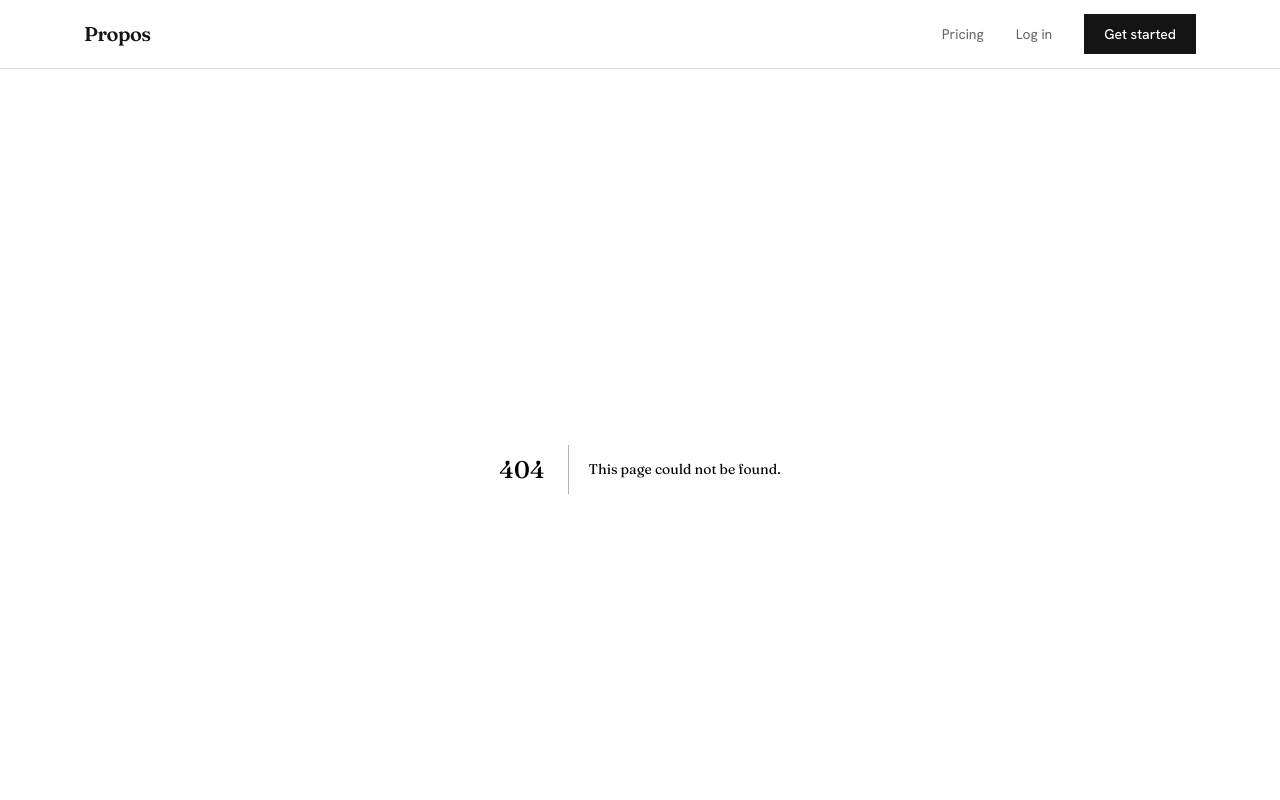
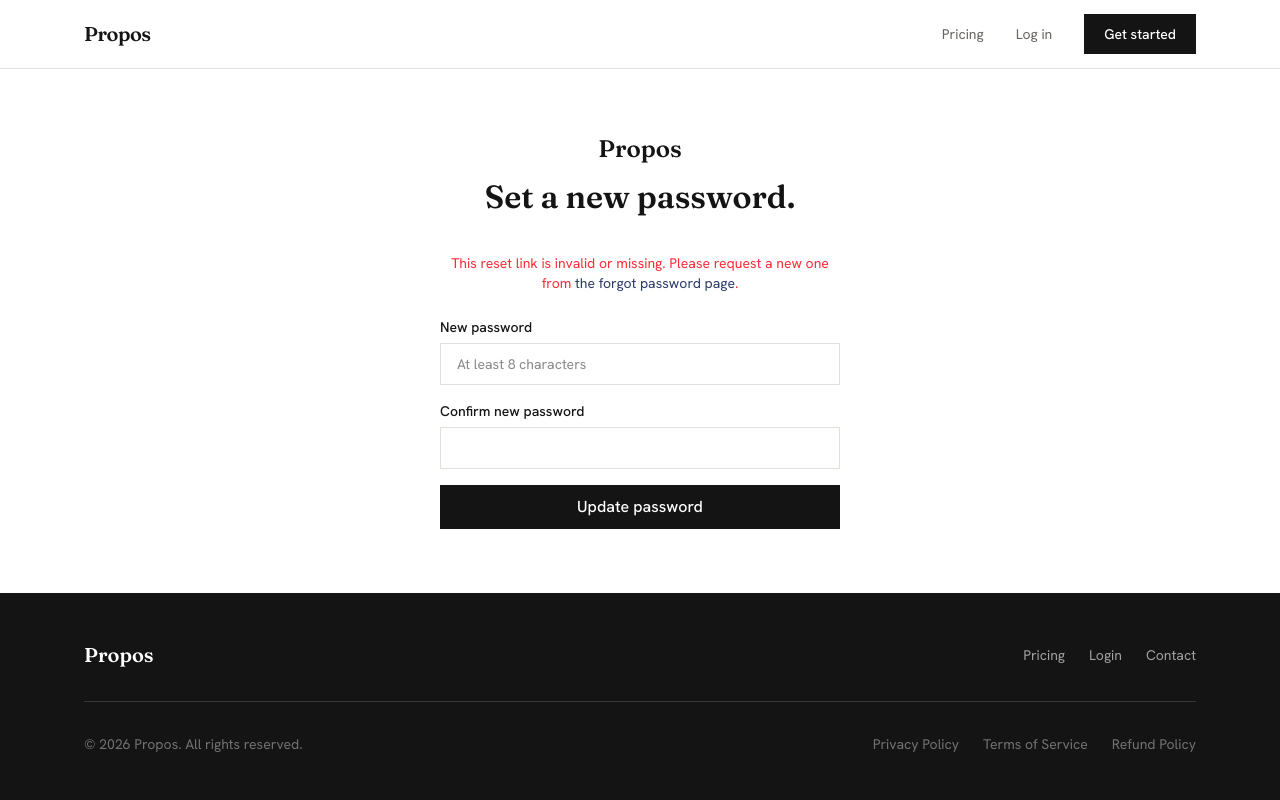
Before and after one commit to teampropos/propos-website, a Next.js app: page /reset-password in a window 1280 px wide. Before the commit this address had no page. Shown: the top 800 px of the page. Built offline with nearby package versions, Linux system fonts and the light colour scheme; no server answers.

Commit message:
Add password reset pages
/forgot-password and /reset-password were 404s — Login already linked to
the former, and the password-reset email already linked to the latter.
Backend endpoints existed and worked; only the frontend was missing.

```diff
--- /dev/null
+++ b/app/forgot-password/page.tsx
@@ -0,0 +1,85 @@
+"use client";
+
+import { useState } from "react";
+import Link from "next/link";
+import { api } from "@/lib/api";
+
+export default function ForgotPasswordPage() {
+  const [email, setEmail] = useState("");
+  const [loading, setLoading] = useState(false);
+  const [sent, setSent] = useState(false);
+
+  async function handleSubmit(e: React.FormEvent) {
+    e.preventDefault();
+    setLoading(true);
+    try {
+      await api.post("/api/auth/forgot-password", { email });
+    } catch {
+      // Backend always returns 200 to avoid email enumeration — nothing to
+      // show differently here even if this somehow throws.
+    } finally {
+      setLoading(false);
+      setSent(true);
+    }
+  }
+
+  return (
+    <section className="flex-1 flex items-center justify-center py-16 px-6">
+      <div className="w-full max-w-[400px]">
+        <div className="text-center mb-8">
+          <p className="font-heading text-2xl font-semibold mb-2">Propos</p>
+          <h1 className="font-heading text-[32px] font-semibold">Reset your password.</h1>
+        </div>
+
+        {sent ? (
+          <div className="text-center">
+            <p className="text-sm text-[var(--color-text-secondary)] leading-relaxed">
+              If an account exists for <span className="text-[var(--color-text-primary)]">{email}</span>, we&apos;ve
+              sent a link to reset your password. It usually arrives within a minute or two — check your spam
+              folder if you don&apos;t see it.
+            </p>
+            <Link href="/login" className="inline-block mt-6 text-sm text-[var(--color-accent)] hover:underline">
+              &larr; Back to login
+            </Link>
+          </div>
+        ) : (
+          <>
+            <p className="text-sm text-[var(--color-text-secondary)] text-center mb-6">
+              Enter the email you signed up with and we&apos;ll send you a link to reset your password.
+            </p>
+            <form className="space-y-4" onSubmit={handleSubmit}>
+              <div>
+                <label htmlFor="email" className="block text-sm font-medium mb-1.5">
+                  Email
+                </label>
+                <input
+                  id="email"
+                  type="email"
+                  value={email}
+                  onChange={(e) => setEmail(e.target.value)}
+                  required
+                  className="w-full border border-[var(--color-border)] px-4 py-2.5 text-sm focus:outline-none focus:border-[var(--color-text-primary)]"
+                  placeholder="you@business.com"
+                />
+              </div>
+
+              <button
+                type="submit"
+                disabled={loading}
+                className="w-full bg-[var(--color-text-primary)] text-white font-medium py-2.5 hover:bg-black transition-colors duration-150 disabled:opacity-60"
+              >
+                {loading ? "Sending..." : "Send reset link"}
+              </button>
+            </form>
+
+            <p className="text-center text-sm text-[var(--color-text-secondary)] mt-6">
+              <Link href="/login" className="text-[var(--color-accent)] hover:underline">
+                &larr; Back to login
+              </Link>
+            </p>
+          </>
+        )}
+      </div>
+    </section>
+  );
+}
--- /dev/null
+++ b/app/reset-password/page.tsx
@@ -0,0 +1,132 @@
+"use client";
+
+import { Suspense, useState } from "react";
+import { useRouter, useSearchParams } from "next/navigation";
+import Link from "next/link";
+import { api } from "@/lib/api";
+
+function ResetPasswordInner() {
+  const router = useRouter();
+  const searchParams = useSearchParams();
+  const resetToken = searchParams.get("token") || "";
+
+  const [password, setPassword] = useState("");
+  const [confirmPassword, setConfirmPassword] = useState("");
+  const [error, setError] = useState("");
+  const [loading, setLoading] = useState(false);
+  const [done, setDone] = useState(false);
+
+  async function handleSubmit(e: React.FormEvent) {
+    e.preventDefault();
+    setError("");
+
+    if (!resetToken) {
+      setError("This reset link is invalid or missing. Please request a new one.");
+      return;
+    }
+    if (password.length < 8) {
+      setError("Password must be at least 8 characters.");
+      return;
+    }
+    if (password !== confirmPassword) {
+      setError("Passwords don't match.");
+      return;
+    }
+
+    setLoading(true);
+    try {
+      await api.post("/api/auth/reset-password", { reset_token: resetToken, password });
+      setDone(true);
+    } catch (e: unknown) {
+      setError(e instanceof Error ? e.message : "That reset link is invalid or has expired.");
+    } finally {
+      setLoading(false);
+    }
+  }
+
+  return (
+    <section className="flex-1 flex items-center justify-center py-16 px-6">
+      <div className="w-full max-w-[400px]">
+        <div className="text-center mb-8">
+          <p className="font-heading text-2xl font-semibold mb-2">Propos</p>
+          <h1 className="font-heading text-[32px] font-semibold">Set a new password.</h1>
+        </div>
+
+        {done ? (
+          <div className="text-center">
+            <p className="text-sm text-[var(--color-text-secondary)] leading-relaxed mb-6">
+              Your password has been updated.
+            </p>
+            <button
+              onClick={() => router.push("/login")}
+              className="w-full bg-[var(--color-text-primary)] text-white font-medium py-2.5 hover:bg-black transition-colors duration-150"
+            >
+              Log in
+            </button>
+          </div>
+        ) : (
+          <>
+            {!resetToken && (
+              <p className="text-sm text-red-500 text-center mb-6">
+                This reset link is invalid or missing. Please request a new one from{" "}
+                <Link href="/forgot-password" className="text-[var(--color-accent)] hover:underline">
+                  the forgot password page
+                </Link>
+                .
+              </p>
+            )}
+
+            <form className="space-y-4" onSubmit={handleSubmit}>
+              <div>
+                <label htmlFor="password" className="block text-sm font-medium mb-1.5">
+                  New password
+                </label>
+                <input
+                  id="password"
+                  type="password"
+                  value={password}
+                  onChange={(e) => setPassword(e.target.value)}
+                  required
+                  className="w-full border border-[var(--color-border)] px-4 py-2.5 text-sm focus:outline-none focus:border-[var(--color-text-primary)]"
+                  placeholder="At least 8 characters"
+                />
+              </div>
+
+              <div>
+                <label htmlFor="confirmPassword" className="block text-sm font-medium mb-1.5">
+                  Confirm new password
+                </label>
+                <input
+                  id="confirmPassword"
+                  type="password"
+                  value={confirmPassword}
+                  onChange={(e) => setConfirmPassword(e.target.value)}
+                  required
+                  className="w-full border border-[var(--color-border)] px-4 py-2.5 text-sm focus:outline-none focus:border-[var(--color-text-primary)]"
+                />
+              </div>
+
+              {error && <p className="text-sm text-red-500">{error}</p>}
+
+              <button
+                type="submit"
+                disabled={loading}
+                className="w-full bg-[var(--color-text-primary)] text-white font-medium py-2.5 hover:bg-black transition-colors duration-150 disabled:opacity-60"
+              >
+                {loading ? "Updating..." : "Update password"}
+              </button>
+            </form>
+          </>
+        )}
+      </div>
+    </section>
+  );
+}
+
+export default function ResetPasswordPage() {
+  return (
+    <Suspense>
+      <ResetPasswordInner />
+    </Suspense>
+  );
+}
```
